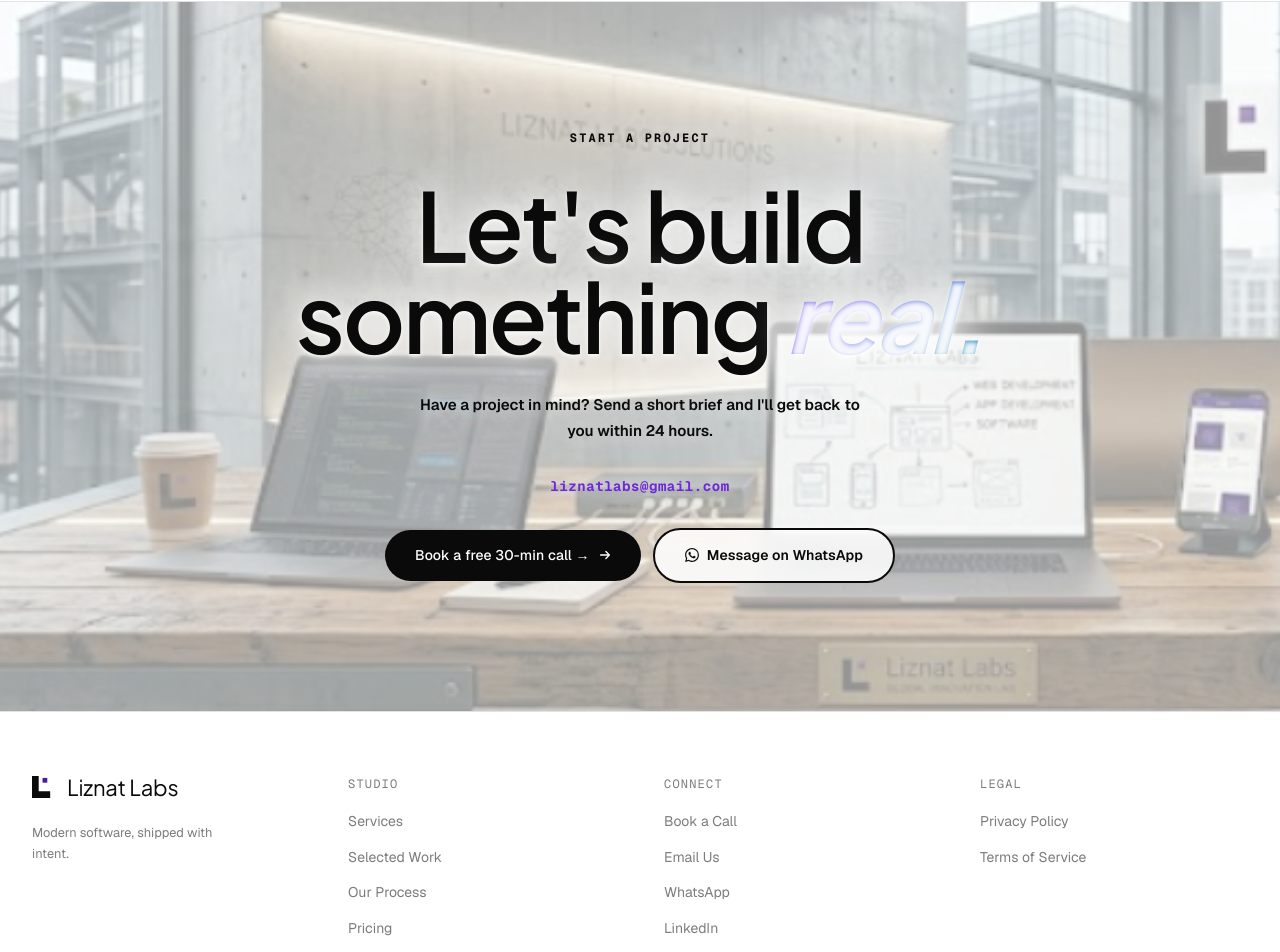
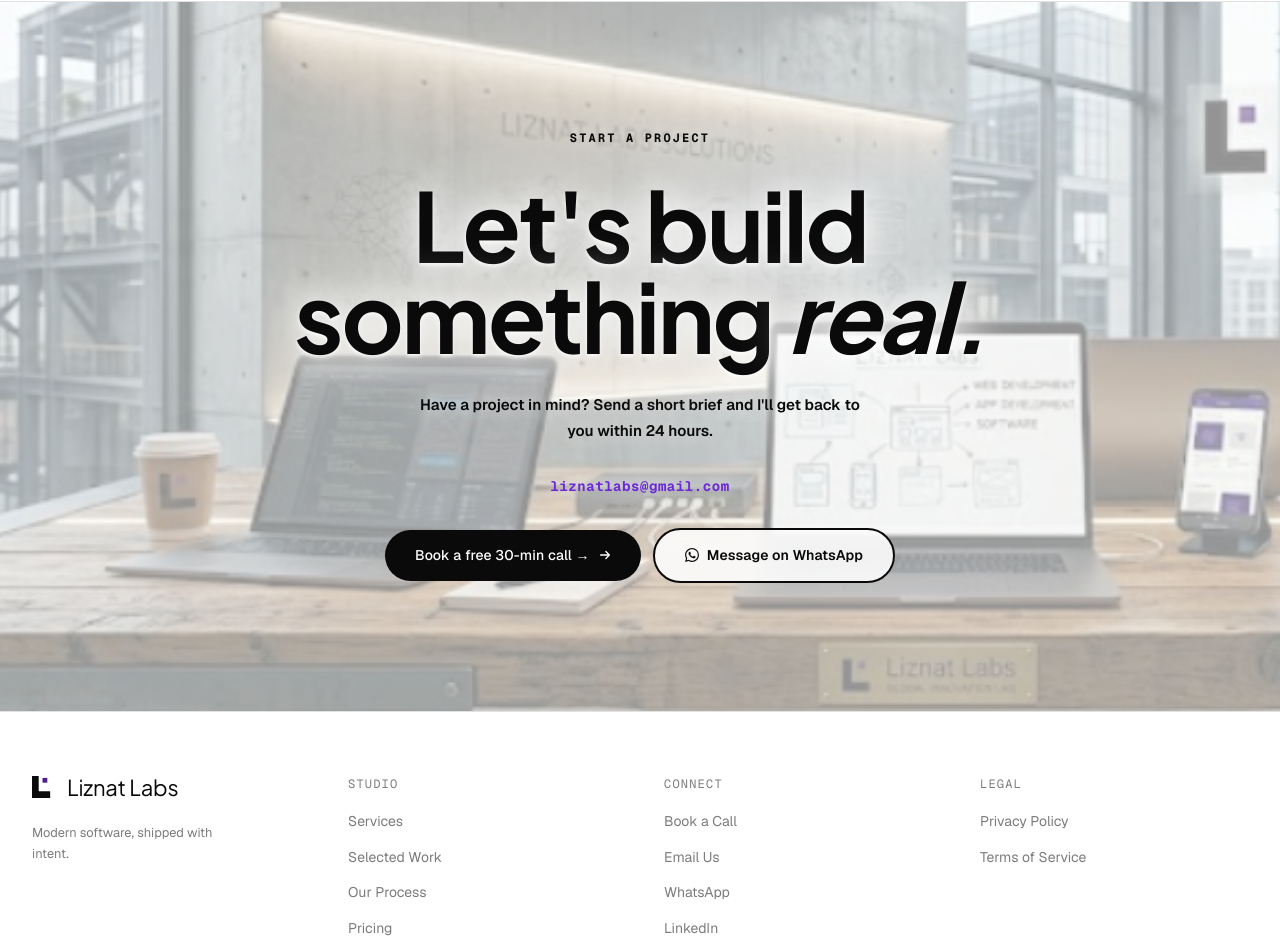
Before and after one commit to Liznat-Labs/Liznatlabs-client-web, a Next.js app: page / in a window 1280 px wide. Shown: the part 5878-6830 px from the top of the page. Built offline with nearby package versions, Linux system fonts and the light colour scheme.

Commit message:
FinalCTA: make italic accent text solid black — gradient invisible on photo bg

```diff
--- a/src/components/sections/FinalCTA.tsx
+++ b/src/components/sections/FinalCTA.tsx
@@ -4,6 +4,7 @@
 import { ctaContent, type HeadlineLine } from "@/content/site";
 
 function HeadlineRenderer({ lines }: { lines: HeadlineLine[] }) {
+  const shadowStyle = "0 0 30px rgba(255,255,255,1), 0 0 60px rgba(255,255,255,1), 0 2px 4px rgba(255,255,255,0.9)";
   return (
     <>
       {lines.map((line, li) => (
@@ -11,8 +12,12 @@
           {line.segments.map((seg, si) => (
             <span
               key={si}
-              className={seg.italic && seg.accent ? "font-fraunces italic gradient-text" : "font-fraunces"}
-              style={{ fontWeight: seg.italic && seg.accent ? 700 : 600 }}
+              className={seg.italic && seg.accent ? "font-fraunces italic" : "font-fraunces"}
+              style={{
+                fontWeight: 700,
+                color: "#0A0A0A",
+                textShadow: shadowStyle,
+              }}
             >
               {seg.text}
             </span>
```
